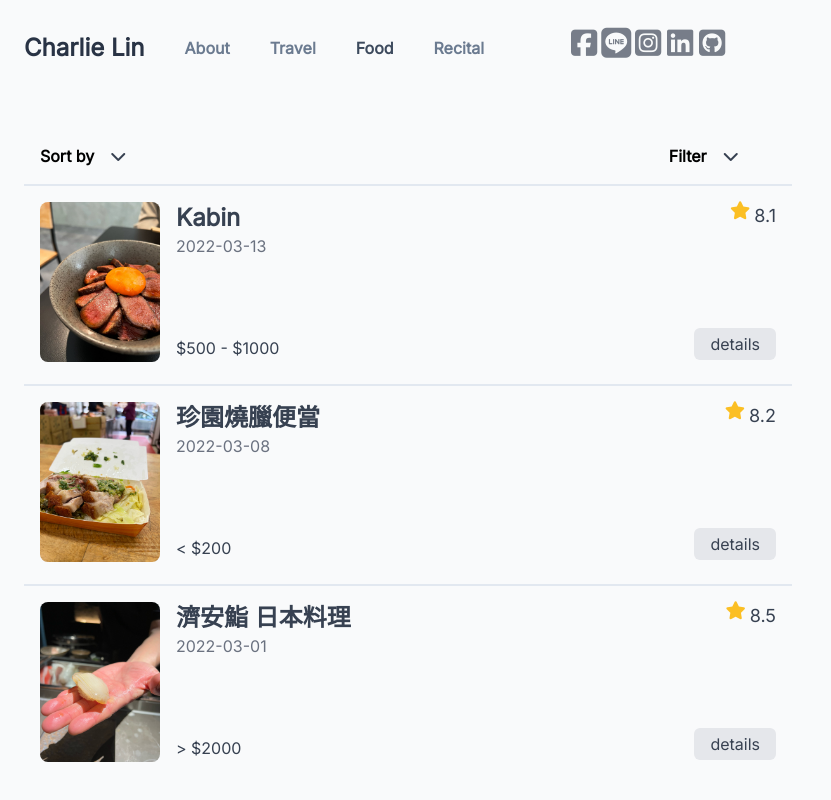
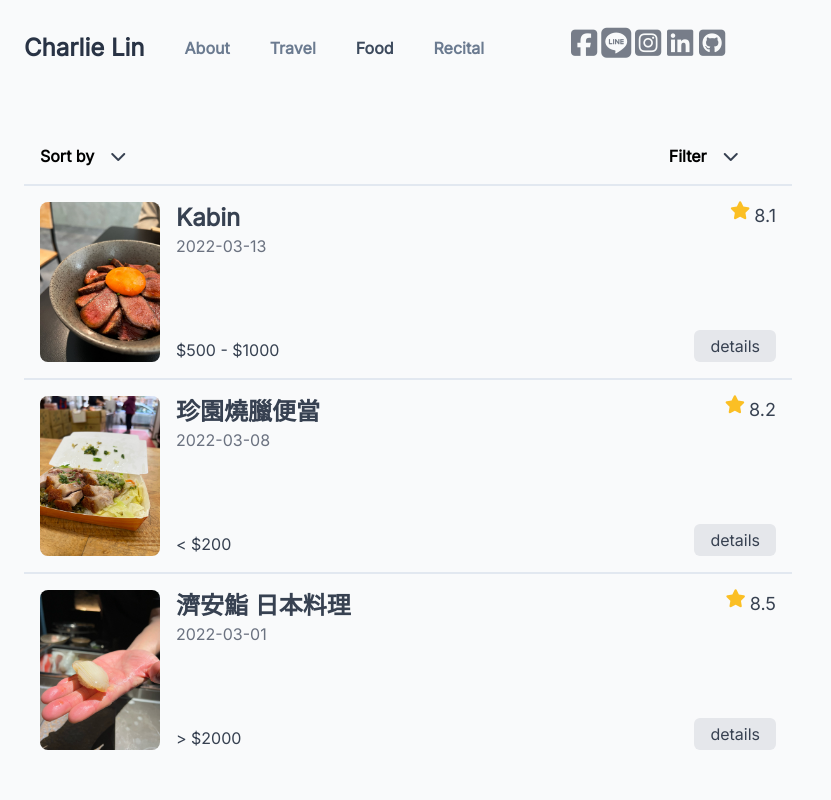
Before and after one commit to charlielinz/charlie, a Next.js app: page /food/posts in a window 1280 px wide. Shown: the top 800 px of the page, without its empty margins (0-831 px from the left). Built offline with nearby package versions, Linux system fonts and the light colour scheme.

Commit message:
Update PostList.js

```diff
--- a/components/PostList.js
+++ b/components/PostList.js
@@ -10,7 +10,7 @@ const PostList = ({ postDatas, imageSize }) => {
           key={index}
         >
           <div className="flex gap-4 py-4 md:px-4">
-            <div className="shrink-0">
+            <div className="flex shrink-0">
               <Image
                 src={postData.cover_image}
                 alt="cover-image"
@@ -26,14 +26,14 @@ const PostList = ({ postDatas, imageSize }) => {
               <div className="text-sm md:text-base text-gray-500">
                 {postData.date}
               </div>
-              <div className="mt-auto mb-2">{postData.price.average}</div>
+              <div className="mt-auto">{postData.price.average}</div>
             </div>
             <div className="flex flex-col ml-auto justify-between">
               <div className="flex gap-1 self-end">
                 <i className="fa-solid fa-star text-lg text-amber-400" />
                 <div className="text-lg">{postData.rate}</div>
               </div>
-              <div className="bg-gray-200 hover:bg-gray-300 duration-200 rounded-md text-center px-4 py-1 mb-2">
+              <div className="bg-gray-200 hover:bg-gray-300 duration-200 rounded-md text-center px-4 py-1">
                 <Link href={`/food/posts/${postData.slug}`}>
                   <a>details</a>
                 </Link>
```
